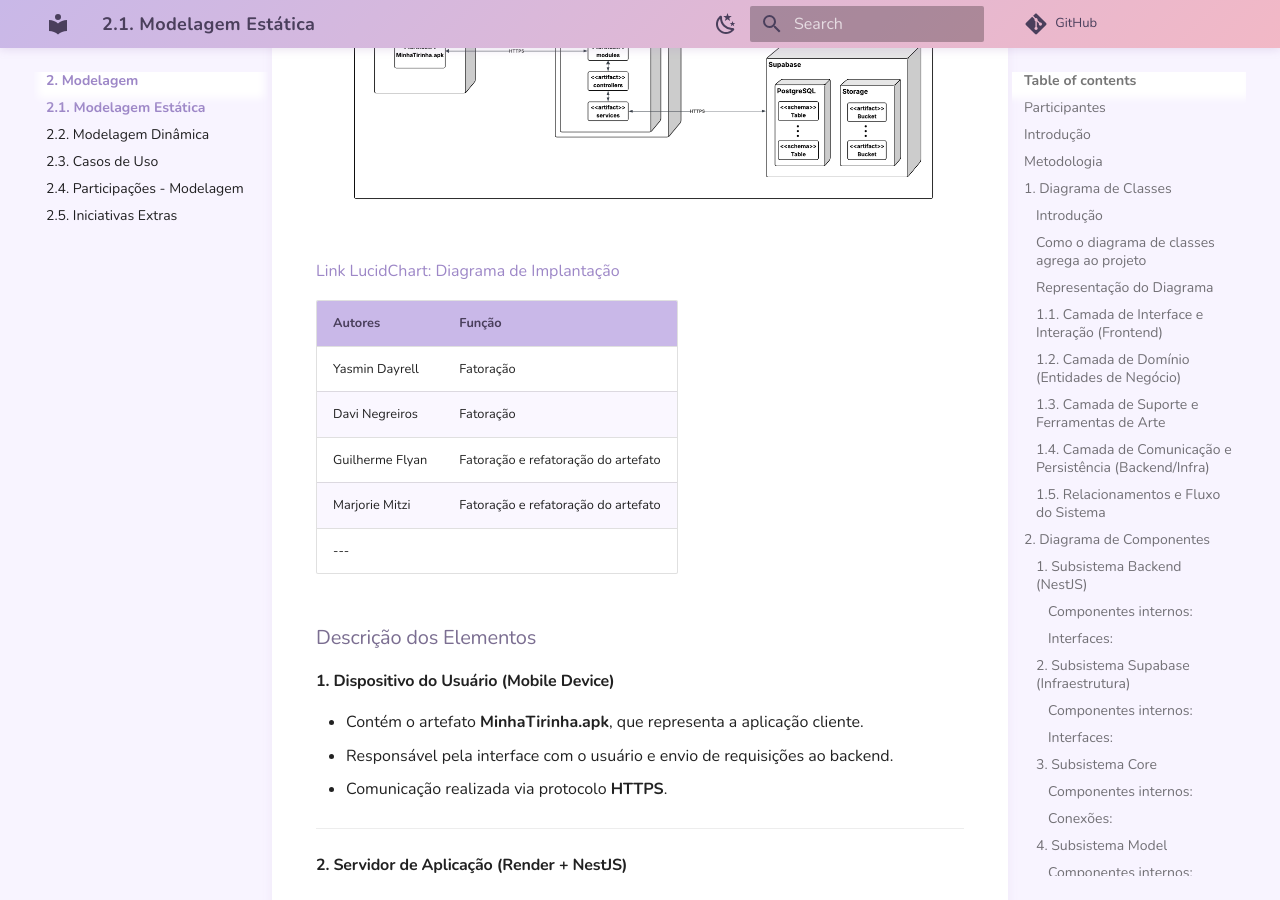
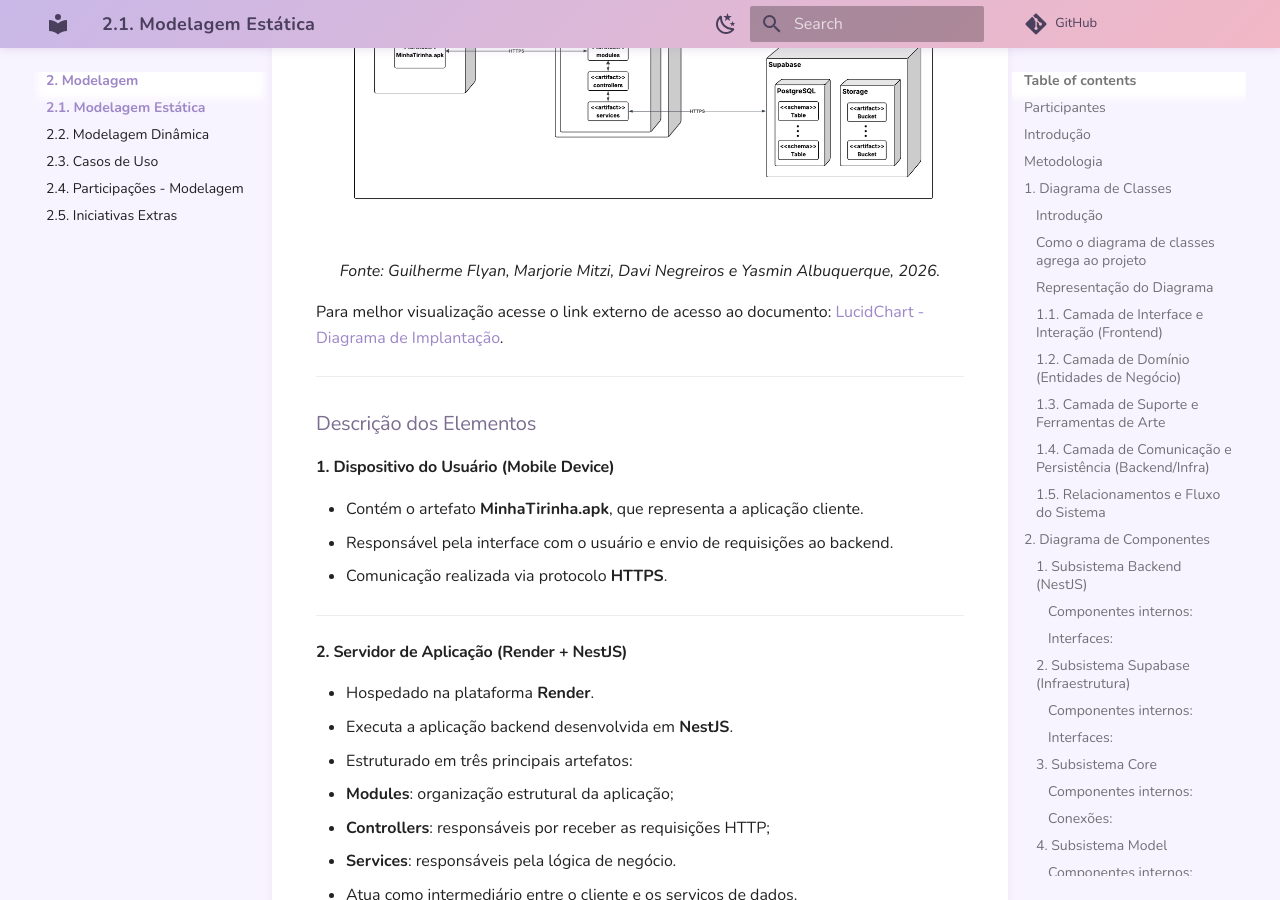
Before and after one commit to UnBArqDsw2026-1-Turma01/2026.1-T01-G08_MinhaTirinha_Entrega_02, an MkDocs documentation site: the page built from docs/Modelagem/2.1.ModelagemEstatica.md, in a window 1280 px wide and 900 px high, scrolled down 11997 px. Built offline with MkDocs 1.6.1 and Material for MkDocs 9.7.7, drawn with Linux system fonts in a browser that asks for light colours; comment, search, counter and statistics services are not loaded.

Commit message:
Update 2.1.ModelagemEstatica.md

```diff
--- a/docs/Modelagem/2.1.ModelagemEstatica.md
+++ b/docs/Modelagem/2.1.ModelagemEstatica.md
@@ -379,14 +379,12 @@ A modelagem da implantação contribui para:
 
 ![Diagrama de Implantação](../assets/Diagrama_Implantação.png)
 
-[Link LucidChart: Diagrama de Implantação](https://lucid.app/lucidchart/405f5869-4ba5-4ab8-99f7-cb35aeb0613c/edit?viewport_loc=-58%2C-12%2C2294%2C1104%2C0_0&invitationId=inv_82a1f232-688a-4ff4-be8b-4457c2da29f2)
+<p align="center"><em>Fonte: Guilherme Flyan, Marjorie Mitzi, Davi Negreiros e Yasmin Albuquerque, 2026.</em></p>
 
-| Autores            | Função                               |
-|--------------------|--------------------------------------|
-| Yasmin Dayrell     | Fatoração                            |
-| Davi Negreiros     | Fatoração                            |
-| Guilherme Flyan    | Fatoração e refatoração do artefato  |
-| Marjorie Mitzi     | Fatoração e refatoração do artefato  |
+
+Para melhor visualização acesse o link externo de acesso ao documento: [LucidChart - Diagrama de Implantação](https://lucid.app/lucidchart/405f5869-4ba5-4ab8-99f7-cb35aeb0613c/edit?viewport_loc=-58%2C-12%2C2294%2C1104%2C0_0&invitationId=inv_82a1f232-688a-4ff4-be8b-4457c2da29f2).
+
+
 ---
 
 ### Descrição dos Elementos
```
